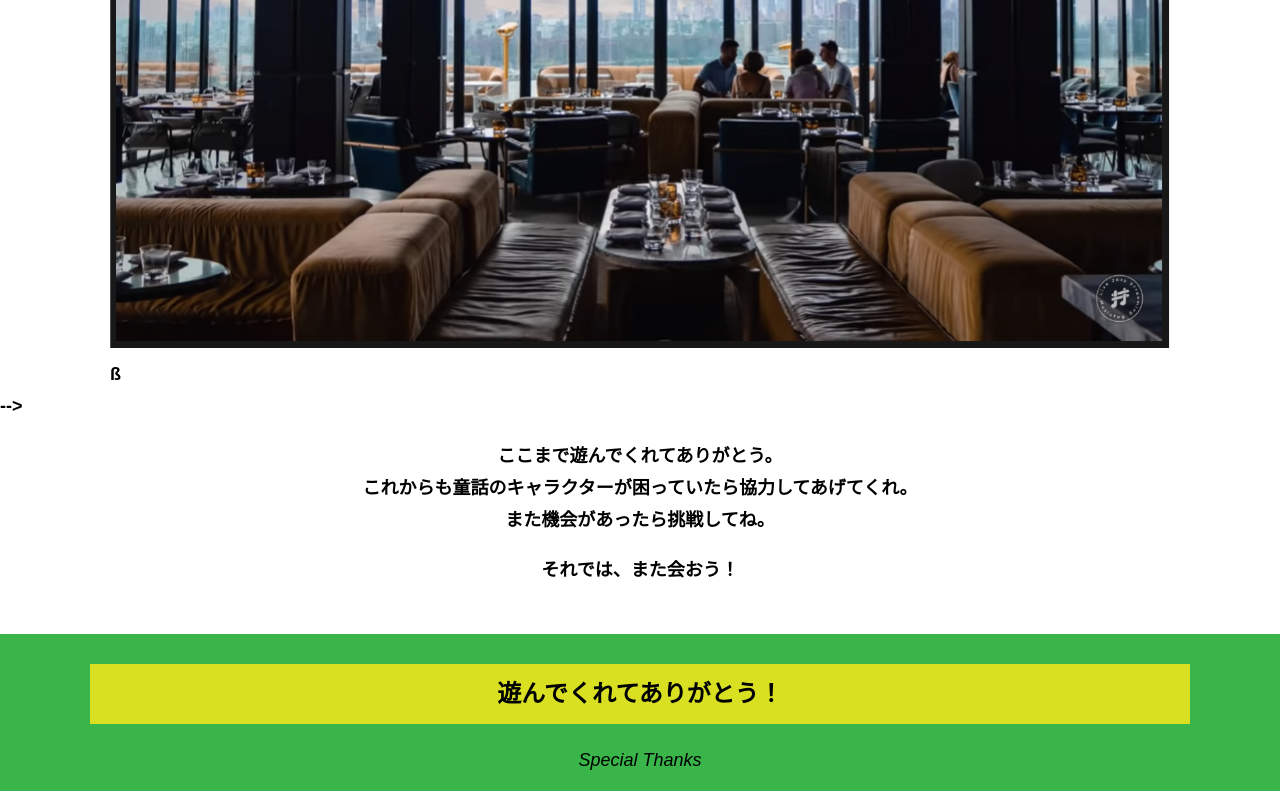
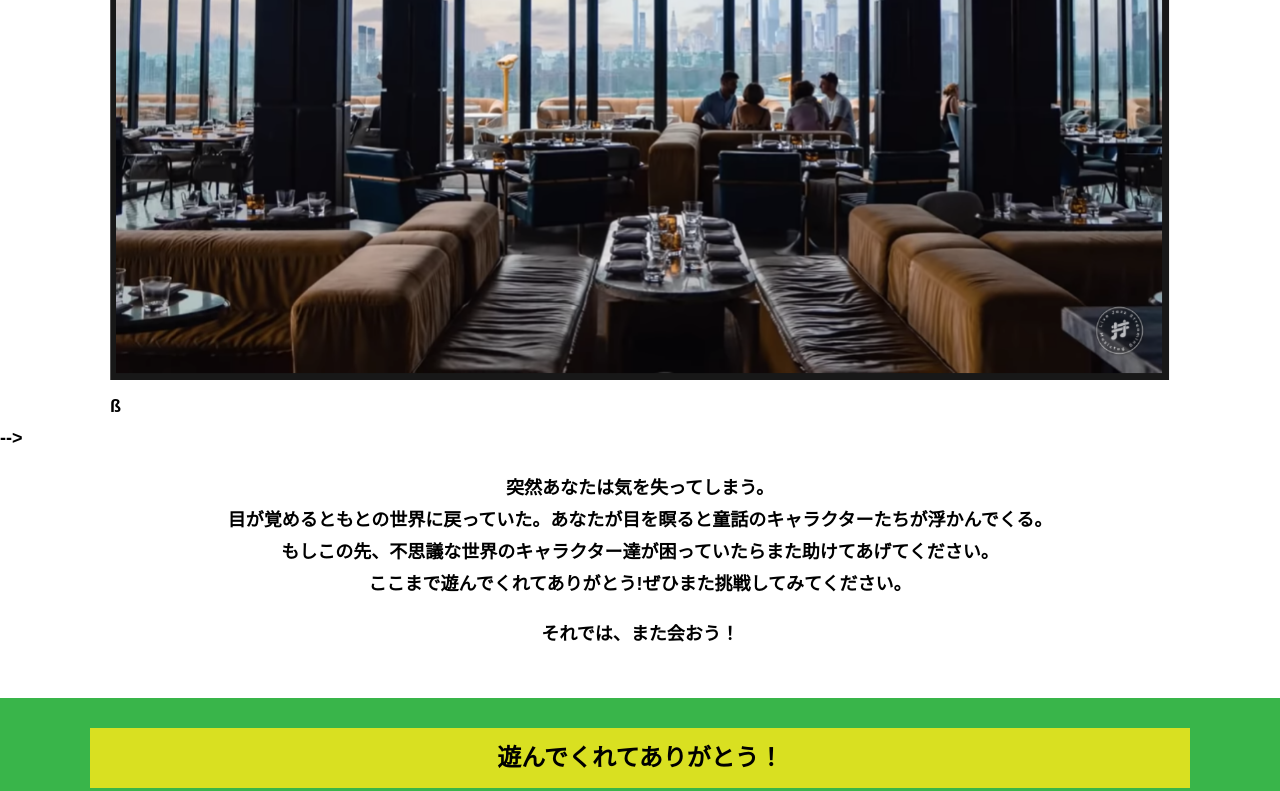
Before and after one commit to yumi-usss/alfa-tachikawa-3, a plain HTML site: page final.html in a window 1280 px wide. Shown: the part 866-1657 px from the top of the page. Drawn offline with Linux system fonts and the light colour scheme.

Commit message:
Update final.html

```diff
--- a/final.html
+++ b/final.html
@@ -23,7 +23,8 @@
       <div class="container">
         <div class="box bg-color--subcolor">
           <h2 class="section-title--border">白雪姫編 クリア！</h2>
-          　毒リンゴを魔女から受け取り食べそうになった白雪姫だが、現れた７人の小人に毒が入っていると教えられ食べなかった。<br>
+          　魔女から毒リンゴを受け取った白雪姫。毒が入っているとは知らず食べようとしたその時、７人の小人が現れた。そしてそのリンゴには毒が入っていると伝えられる。<br>
+          間一髪、白雪姫は毒リンゴを食べずに済んだのであった。
           <p class="text-center">おめでとう！あなたはついに全ての謎を解き、童話のキャラクター達を救うことができた！</p>
         </div>
       </div>
@@ -44,9 +45,10 @@ Youtube貼り付けここまで-->
           ß
       </div>
          -->
-        <p class="text-center">ここまで遊んでくれてありがとう。<br>
-          これからも童話のキャラクターが困っていたら協力してあげてくれ。<br>
-          また機会があったら挑戦してね。</p>
+        <p class="text-center">突然あなたは気を失ってしまう。<br>
+          目が覚めるともとの世界に戻っていた。あなたが目を瞑ると童話のキャラクターたちが浮かんでくる。<br>
+          もしこの先、不思議な世界のキャラクター達が困っていたらまた助けてあげてください。<br>
+          ここまで遊んでくれてありがとう!ぜひまた挑戦してみてください。</p>
         <p class="text-center">それでは、また会おう！</p>
       </div>
     </section>
```
